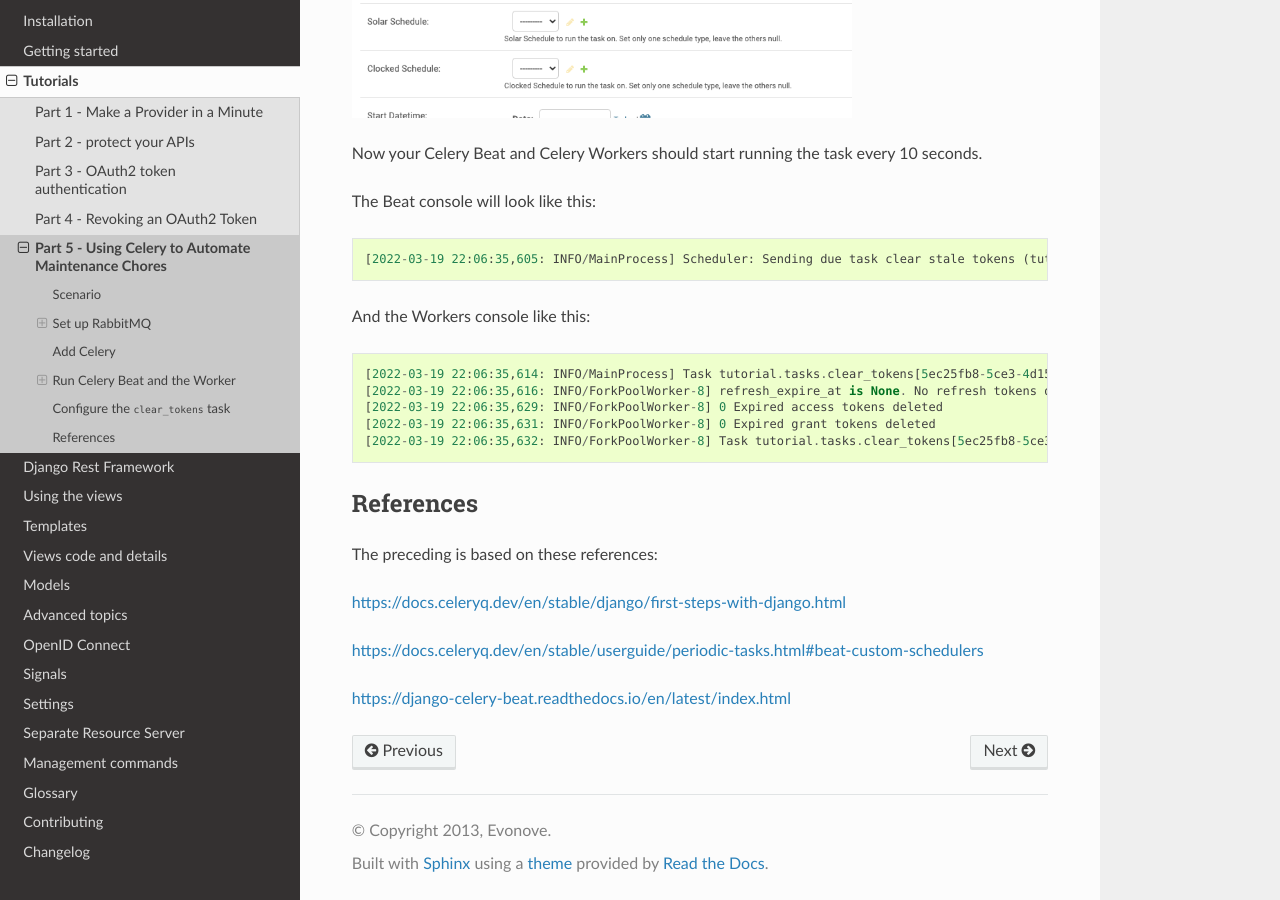
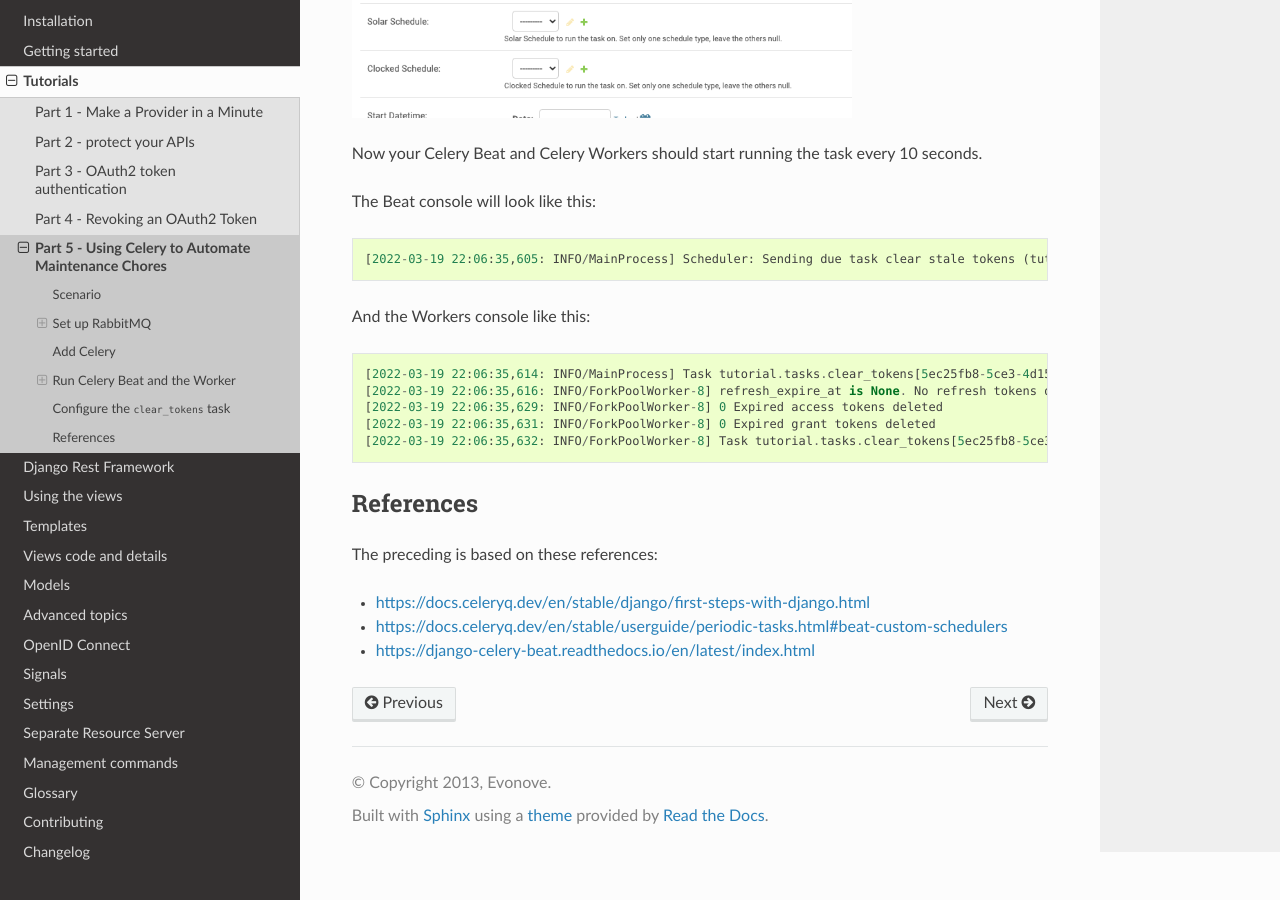
Before and after one commit to jazzband/django-oauth-toolkit, a Sphinx documentation site: the page built from docs/tutorial/tutorial_05.rst, in a window 1280 px wide and 900 px high, scrolled down 3698 px. Built offline with Sphinx 7.4.7 and the Read the Docs theme 2.0.0, drawn with Linux system fonts in a browser that asks for light colours.

Commit message:
docs: make links list

```diff
--- a/docs/tutorial/tutorial_05.rst
+++ b/docs/tutorial/tutorial_05.rst
@@ -162,8 +162,6 @@
 
 The preceding is based on these references:
 
-https://docs.celeryq.dev/en/stable/django/first-steps-with-django.html
-
-https://docs.celeryq.dev/en/stable/userguide/periodic-tasks.html#beat-custom-schedulers
-
-https://django-celery-beat.readthedocs.io/en/latest/index.html
+* https://docs.celeryq.dev/en/stable/django/first-steps-with-django.html
+* https://docs.celeryq.dev/en/stable/userguide/periodic-tasks.html#beat-custom-schedulers
+* https://django-celery-beat.readthedocs.io/en/latest/index.html
```
